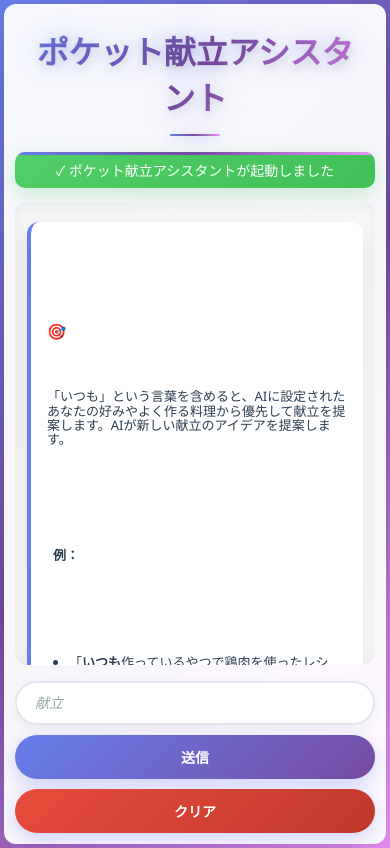
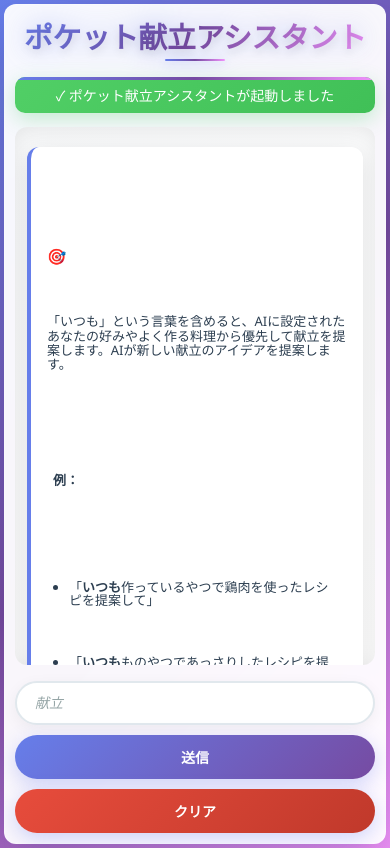
Before and after one commit to tomomo086/Recipe_SLM, a plain HTML site: page chat.html in a window 390 px wide. Drawn offline with Linux system fonts and the light colour scheme.

Commit message:
タイトルの修正

```diff
--- a/styles.css
+++ b/styles.css
@@ -492,13 +492,13 @@ button:disabled {
     h2 {
         font-size: 2.2em;
         margin-bottom: 18px;
-        font-weight: 800;
-        padding: 15px 20px;
+        font-weight: 700;
+        letter-spacing: -0.3px;
     }
 
     h2::after {
-        width: 60px;
-        height: 2px;
+        width: 70px;
+        height: 2.5px;
         bottom: -6px;
     }
 
@@ -556,14 +556,14 @@ button:disabled {
     }
 
     h2 {
-        font-size: 2.0em;
+        font-size: 1.8em;
         margin-bottom: 15px;
-        font-weight: 800;
-        padding: 12px 15px;
+        font-weight: 700;
+        letter-spacing: -0.2px;
     }
 
     h2::after {
-        width: 50px;
+        width: 60px;
         height: 2px;
         bottom: -5px;
     }
```
